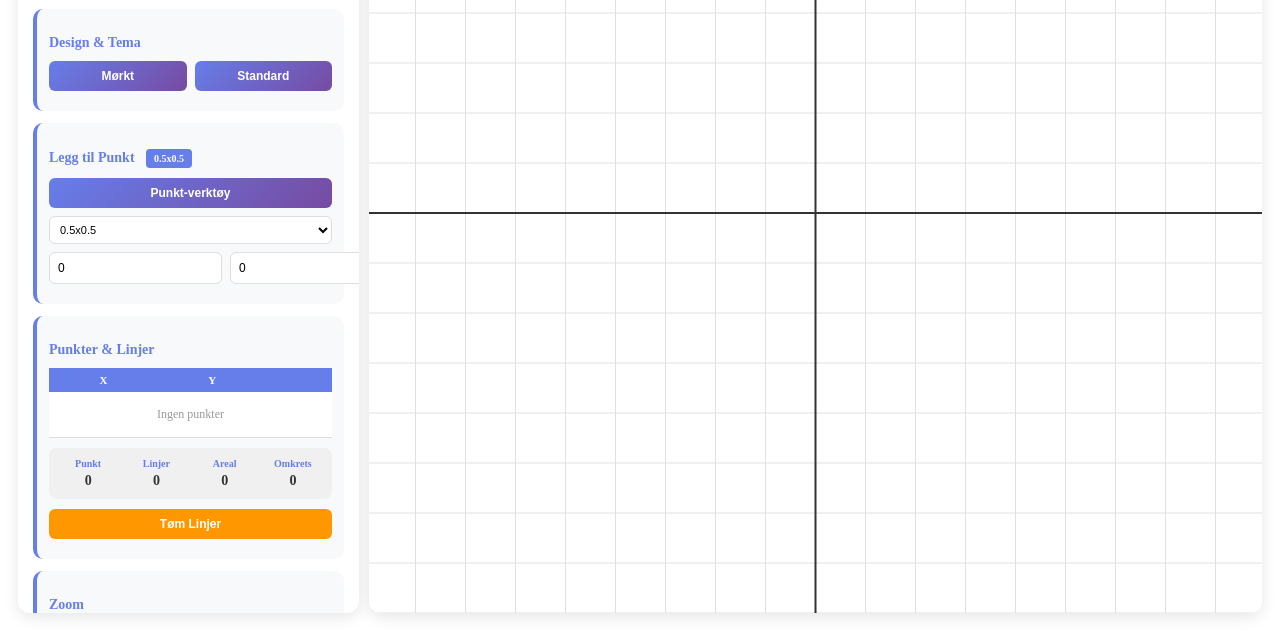
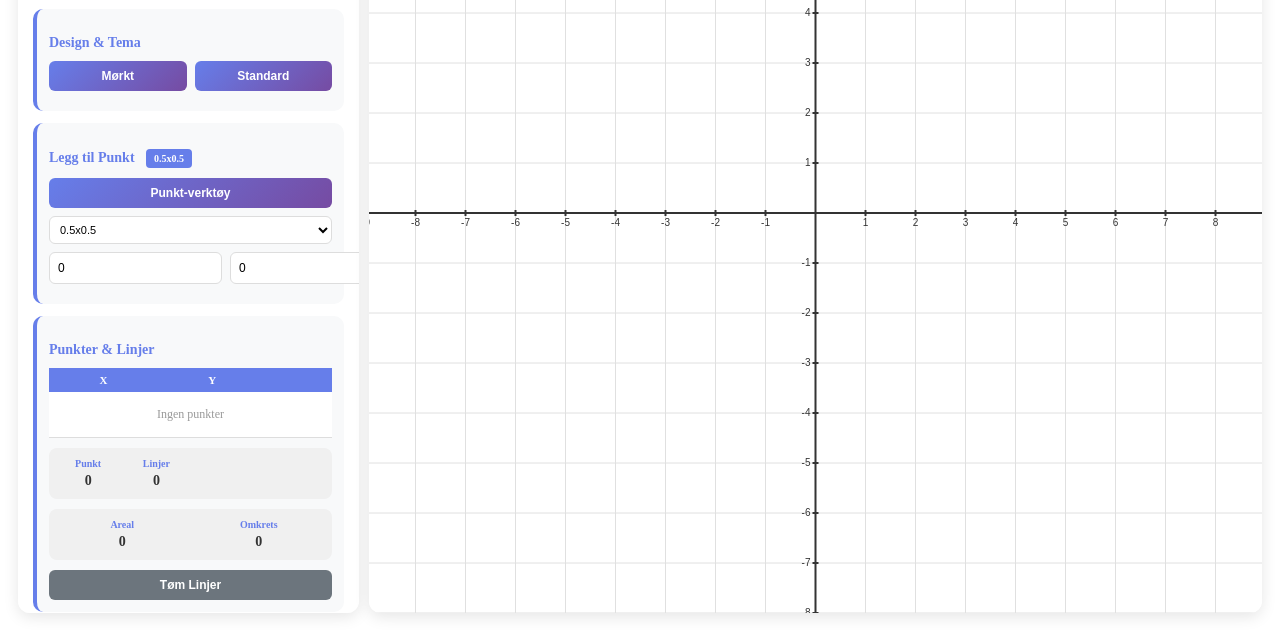
Before and after one commit to xyalosjan/Origo-JanS2A, a plain HTML site: page Areal-tabell.html in a window 1280 px wide. Shown: the part 205-836 px from the top of the page. Drawn offline with Linux system fonts and the light colour scheme.

Commit message:
Revert Areal-tabell.html to version with axis labels but no colored area (kl 8 state)

```diff
--- a/Areal-tabell.html
+++ b/Areal-tabell.html
@@ -84,6 +84,7 @@
 
         <div class="section">
             <h3>Punkter & Linjer</h3>
+            <div style="max-height: 200px; overflow-y: auto;">
                 <table id="pointsTable">
                     <thead>
                         <tr>
@@ -96,7 +97,7 @@
                         <tr><td colspan="3" class="empty-state">Ingen punkter</td></tr>
                     </tbody>
                 </table>
-
+            </div>
             <div class="stats">
                 <div class="stat-item">
                     <div class="stat-label">Punkt</div>
@@ -106,19 +107,18 @@
                     <div class="stat-label">Linjer</div>
                     <div class="stat-value" id="lineCount">0</div>
                 </div>
-                    <div class="stat-item">
+            </div>
+            <div class="stats">
+                <div class="stat-item" style="grid-column: span 2;">
                     <div class="stat-label">Areal</div>
                     <div class="stat-value" id="areaValue">0</div>
                 </div>
-                    <div class="stat-item">
+                <div class="stat-item" style="grid-column: span 2;">
                     <div class="stat-label">Omkrets</div>
                     <div class="stat-value" id="perimeterValue">0</div>
                 </div>
             </div>
-
-                <div class="input-group" style="margin-top: 10px;">
-                    <button onclick="clearManualLines()" class="btn" style="flex: 1; background: #ff9800;">Tøm Linjer</button>
-                </div>
+            <button onclick="clearManualLines()" class="btn" style="width: 100%; margin-top: 10px; background: #6c757d;">Tøm Linjer</button>
         </div>
 
         <div class="section">
@@ -128,16 +128,12 @@
                 <input type="range" id="zoomSlider" min="20" max="300" value="100" oninput="zoomCanvas(this.value)" style="flex: 1;">
                 <button onclick="zoomIn()" class="btn">+</button>
             </div>
-                <div style="text-align: center; font-size: 12px; margin-top: 5px; color: #667eea; font-weight: 600;">
-                    Zoom: <span id="zoomValue">100</span>%
-                </div>
+            <div style="text-align: center; font-size: 11px; margin-top: 5px;">Zoom: <span id="zoomValue">100</span>%</div>
         </div>
 
         <div class="section">
             <h3>Data</h3>
-                <div class="input-group">
-                    <button onclick="clearAll()" class="btn" style="flex: 1; background: #dc3545;">Tøm Alt</button>
-                </div>
+            <button onclick="clearAll()" class="btn" style="width: 100%; background: #dc3545;">Tøm Alt</button>
         </div>
     </div>
 
@@ -175,8 +171,8 @@
             const rect = canvas.getBoundingClientRect();
             const px = e.clientX - rect.left;
             const py = e.clientY - rect.top;
+            const idx = getPointAtCanvasPos(px, py);
 
-                const idx = getPointAtCanvasPos(px, py);
             if (idx !== null) {
                 draggingFromPoint = idx;
             } else {
@@ -359,15 +355,35 @@
         draw();
     }
 
-        function toggleDarkMode() { document.body.classList.add('dark-mode'); draw(); }
-        function resetTheme() { document.body.classList.remove('dark-mode'); draw(); }
+    function toggleDarkMode() {
+        document.body.classList.add('dark-mode');
+        document.getElementById('logoImg').src = 'logo2.svg';
+        draw();
+    }
+
+    function resetTheme() {
+        document.body.classList.remove('dark-mode');
+        document.getElementById('logoImg').src = 'logo.svg';
+        draw();
+    }
+
     function togglePointTool() {
         pointTool = !pointTool;
         document.getElementById('pointToolBtn').classList.toggle('active', pointTool);
     }
 
-        function clearManualLines() { manualLines = []; draw(); updateTable(); }
-        function clearAll() { points = []; manualLines = []; draw(); updateTable(); }
+    function clearManualLines() {
+        manualLines = [];
+        draw();
+        updateTable();
+    }
+
+    function clearAll() {
+        points = [];
+        manualLines = [];
+        draw();
+        updateTable();
+    }
 
     function calculatePolygonStats() {
         const areaEl = document.getElementById('areaValue');
@@ -454,34 +470,54 @@
         const centerY = canvas.height / 2 + offset.y;
         const scale = 50 * (zoom / 100);
 
-            ctx.strokeStyle = '#e0e0e0';
+        ctx.strokeStyle = document.body.classList.contains('dark-mode') ? '#3a3a52' : '#e0e0e0';
         ctx.lineWidth = 1;
 
         for (let x = -100; x <= 100; x++) {
             const px = centerX + x * scale;
-                ctx.beginPath();
-                ctx.moveTo(px, 0);
-                ctx.lineTo(px, canvas.height);
-                ctx.stroke();
+            ctx.beginPath(); ctx.moveTo(px, 0); ctx.lineTo(px, canvas.height); ctx.stroke();
         }
         for (let y = -100; y <= 100; y++) {
             const py = centerY - y * scale;
-                ctx.beginPath();
-                ctx.moveTo(0, py);
-                ctx.lineTo(canvas.width, py);
-                ctx.stroke();
+            ctx.beginPath(); ctx.moveTo(0, py); ctx.lineTo(canvas.width, py); ctx.stroke();
         }
     }
 
     function drawAxes() {
         const centerX = canvas.width / 2 + offset.x;
         const centerY = canvas.height / 2 + offset.y;
-            ctx.strokeStyle = '#333';
+        const scale = 50 * (zoom / 100);
+        const isDark = document.body.classList.contains('dark-mode');
+
+        ctx.strokeStyle = isDark ? '#666' : '#333';
         ctx.lineWidth = 2;
-            ctx.beginPath();
-            ctx.moveTo(0, centerY); ctx.lineTo(canvas.width, centerY); ctx.stroke();
-            ctx.beginPath();
-            ctx.moveTo(centerX, 0); ctx.lineTo(centerX, canvas.height); ctx.stroke();
+        ctx.beginPath(); ctx.moveTo(0, centerY); ctx.lineTo(canvas.width, centerY); ctx.stroke();
+        ctx.beginPath(); ctx.moveTo(centerX, 0); ctx.lineTo(centerX, canvas.height); ctx.stroke();
+
+        // Draw numbers
+        ctx.fillStyle = isDark ? '#aaa' : '#333';
+        ctx.font = '10px Arial';
+        ctx.textAlign = 'center';
+        ctx.textBaseline = 'top';
+
+        const step = 1;
+        // X-axis numbers
+        for (let x = -20; x <= 20; x += step) {
+            if (x === 0) continue;
+            const px = centerX + x * scale;
+            ctx.fillText(x, px, centerY + 5);
+            ctx.beginPath(); ctx.moveTo(px, centerY - 3); ctx.lineTo(px, centerY + 3); ctx.stroke();
+        }
+
+        // Y-axis numbers
+        ctx.textAlign = 'right';
+        ctx.textBaseline = 'middle';
+        for (let y = -20; y <= 20; y += step) {
+            if (y === 0) continue;
+            const py = centerY - y * scale;
+            ctx.fillText(y, centerX - 5, py);
+            ctx.beginPath(); ctx.moveTo(centerX - 3, py); ctx.lineTo(centerX + 3, py); ctx.stroke();
+        }
     }
 
     function drawPoints() {
@@ -492,10 +528,12 @@
         points.forEach((p, i) => {
             const px = centerX + p.x * scale;
             const py = centerY - p.y * scale;
+
             ctx.fillStyle = (i === hoverPointIndex) ? '#ff9800' : '#ff6b6b';
             ctx.beginPath();
             ctx.arc(px, py, 6, 0, Math.PI * 2);
             ctx.fill();
+
             ctx.fillStyle = 'white';
             ctx.font = 'bold 10px Arial';
             ctx.textAlign = 'center';
@@ -511,10 +549,12 @@
 
         ctx.strokeStyle = '#ff9800';
         ctx.lineWidth = 3;
+
         manualLines.forEach(line => {
             const p1 = points[line.from];
             const p2 = points[line.to];
             if (!p1 || !p2) return;
+
             ctx.beginPath();
             ctx.moveTo(centerX + p1.x * scale, centerY - p1.y * scale);
             ctx.lineTo(centerX + p2.x * scale, centerY - p2.y * scale);
```
Lines whose indentation alone changed are shown as unchanged.
